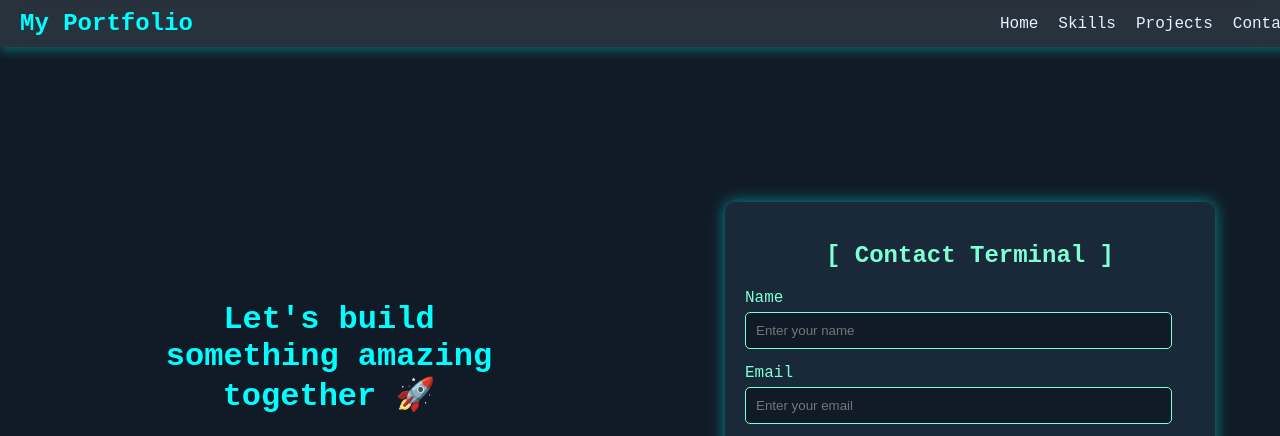
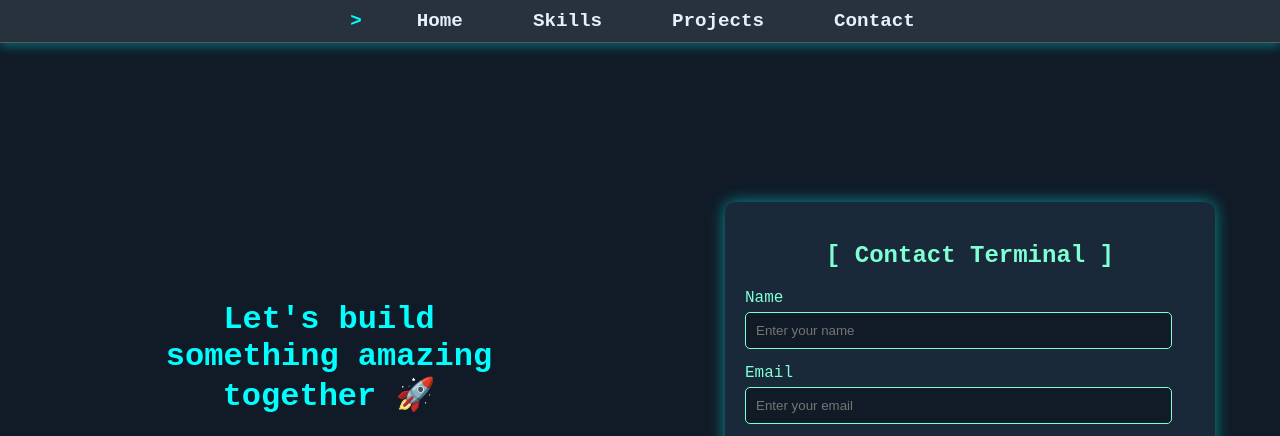
Before and after one commit to Mrunali394/Port, a plain HTML site: page contact.html in a window 1280 px wide. Shown: the top 436 px of the page. Drawn offline with Linux system fonts and the light colour scheme.

Commit message:
Updated CSS and HTML files

```diff
--- a/CSS/about.css
+++ b/CSS/about.css
@@ -12,85 +12,53 @@ body {
 }
 
 /* Glass Navbar */
+
 .glass-navbar {
   position: fixed;
   top: 0;
   left: 0;
   width: 100%;
-  background: rgba(255, 255, 255, 0.1);
-  backdrop-filter: blur(10px);
-  display: flex;
-  justify-content: space-between;
-  align-items: center;
-  padding: 10px 20px;
+  background: rgba(255, 255, 255, 0.1); /* Glass effect */
+  backdrop-filter: blur(10px); /* Blur effect for glassmorphism */
+  box-shadow: 0 4px 10px rgba(0, 255, 255, 0.3); /* Neon glow effect */
+  border-bottom: 1px solid rgba(255, 255, 255, 0.2); /* Subtle border */
   z-index: 1000;
-  box-shadow: 0 4px 10px rgba(0, 255, 255, 0.3);
-}
-
-.logo {
-  font-size: 1.5rem;
-  color: #00ffff;
-  font-weight: bold;
+  padding: 10px 0;
 }
 
 .nav-links {
-
+  display: flex;
+  justify-content: center;
   list-style: none;
-  display: flex;
-  gap: 20px;
+  padding: 0;
   margin: 0;
-  padding: 0;
-
 }
 
+.nav-links li {
+  margin: 0 20px;
+}
 
+.def {
+  font-size: 1.2em;
+  font-weight: bold;
+  color: #00ffff;
+}
 
 .nav-links li a {
   text-decoration: none;
   color: #e6f1ff;
-  font-size: 1em;
-  transition: 0.3s;
+  font-size: 1.2em;
+  font-weight: bold;
+  padding: 10px 15px;
+  border-radius: 20px;
+  transition: background 0.3s, color 0.3s, text-shadow 0.3s;
 }
 
 .nav-links li a:hover {
-  background: rgba(0, 255, 255, 0.2);
-  color: #00ffff;
-  border-radius: 5px;
-  padding: 5px 10px;
-}
-
-/* Hamburger Menu */
-.hamburger {
-
-  font-size: 2rem;
-  color: #00ffff;
-  display: none;
-  cursor: pointer;
-}
-
-/* Responsive Styles */
-@media (max-width: 768px) {
-  .hamburger {
-    display: block;
-  }
-
-  .nav-links {
-    display: none;
-    position: absolute;
-    top: 60px;
-    right: 0;
-    flex-direction: column;
-    background: rgba(255, 255, 255, 0.1);
-    border-radius: 0 0 10px 10px;
-    width: 100%;
-    padding: 10px 0;
-    box-shadow: 0 4px 10px rgba(0, 255, 255, 0.3);
-
-  }
-
-  .nav-links.show {
-    display: flex;
-  }
+  background: rgba(0, 255, 255, 0.2); /* Light glass highlight on hover */
+  color: #00ffff; /* Bright neon effect */
+  text-shadow: 0 0 8px rgba(0, 255, 255, 0.8); /* Glowing text */
+  border: solid 2px aquamarine;
 }
 
 /* About Me Section */
--- a/CSS/blog.css
+++ b/CSS/blog.css
@@ -11,87 +11,54 @@ body {
     min-height: 100vh;
   }
 
+
 .glass-navbar {
   position: fixed;
   top: 0;
   left: 0;
   width: 100%;
-    background: rgba(255, 255, 255, 0.1);
-    backdrop-filter: blur(10px);
-    display: flex;
-    justify-content: space-between;
-    align-items: center;
-    padding: 10px 20px;
+  background: rgba(255, 255, 255, 0.1); /* Glass effect */
+  backdrop-filter: blur(10px); /* Blur effect for glassmorphism */
+  box-shadow: 0 4px 10px rgba(0, 255, 255, 0.3); /* Neon glow effect */
+  border-bottom: 1px solid rgba(255, 255, 255, 0.2); /* Subtle border */
   z-index: 1000;
-    box-shadow: 0 4px 10px rgba(0, 255, 255, 0.3);
-  }
-
-  .logo {
-    font-size: 1.5rem;
-    color: #00ffff;
-    font-weight: bold;
+  padding: 10px 0;
 }
 
 .nav-links {
-
+  display: flex;
+  justify-content: center;
   list-style: none;
-    display: flex;
-    gap: 20px;
+  padding: 0;
   margin: 0;
-    padding: 0;
-
 }
 
+.nav-links li {
+  margin: 0 20px;
+}
 
+.def {
+  font-size: 1.2em;
+  font-weight: bold;
+  color: #00ffff;
+}
 
 .nav-links li a {
   text-decoration: none;
   color: #e6f1ff;
-    font-size: 1em;
-    transition: 0.3s;
+  font-size: 1.2em;
+  font-weight: bold;
+  padding: 10px 15px;
+  border-radius: 20px;
+  transition: background 0.3s, color 0.3s, text-shadow 0.3s;
 }
 
 .nav-links li a:hover {
-    background: rgba(0, 255, 255, 0.2);
-    color: #00ffff;
-    border-radius: 5px;
-    padding: 5px 10px;
+  background: rgba(0, 255, 255, 0.2); /* Light glass highlight on hover */
+  color: #00ffff; /* Bright neon effect */
+  text-shadow: 0 0 8px rgba(0, 255, 255, 0.8); /* Glowing text */
+  border: solid 2px aquamarine;
 }
-
-  /* Hamburger Menu */
-  .hamburger {
-
-    font-size: 2rem;
-    color: #00ffff;
-    display: none;
-    cursor: pointer;
-  }
-
-  /* Responsive Styles */
-  @media (max-width: 768px) {
-    .hamburger {
-      display: block;
-    }
-
-    .nav-links {
-      display: none;
-      position: absolute;
-      top: 60px;
-      right: 0;
-      flex-direction: column;
-      background: rgba(255, 255, 255, 0.1);
-      border-radius: 0 0 10px 10px;
-      width: 100%;
-      padding: 10px 0;
-      box-shadow: 0 4px 10px rgba(0, 255, 255, 0.3);
-
-    }
-
-    .nav-links.show {
-      display: flex;
-    }
-  }
-
 
   /* Blog Page Container */
   .blog-page {
--- a/CSS/contact.css
+++ b/CSS/contact.css
@@ -9,85 +9,53 @@ body, html {
 }
 
 /* Glass Navbar */
+
 .glass-navbar {
   position: fixed;
   top: 0;
   left: 0;
   width: 100%;
-  background: rgba(255, 255, 255, 0.1);
-  backdrop-filter: blur(10px);
-  display: flex;
-  justify-content: space-between;
-  align-items: center;
-  padding: 10px 20px;
+  background: rgba(255, 255, 255, 0.1); /* Glass effect */
+  backdrop-filter: blur(10px); /* Blur effect for glassmorphism */
+  box-shadow: 0 4px 10px rgba(0, 255, 255, 0.3); /* Neon glow effect */
+  border-bottom: 1px solid rgba(255, 255, 255, 0.2); /* Subtle border */
   z-index: 1000;
-  box-shadow: 0 4px 10px rgba(0, 255, 255, 0.3);
-}
-
-.logo {
-  font-size: 1.5rem;
-  color: #00ffff;
-  font-weight: bold;
+  padding: 10px 0;
 }
 
 .nav-links {
-
+  display: flex;
+  justify-content: center;
   list-style: none;
-  display: flex;
-  gap: 20px;
+  padding: 0;
   margin: 0;
-  padding: 0;
-
 }
 
+.nav-links li {
+  margin: 0 20px;
+}
 
+.def {
+  font-size: 1.2em;
+  font-weight: bold;
+  color: #00ffff;
+}
 
 .nav-links li a {
   text-decoration: none;
   color: #e6f1ff;
-  font-size: 1em;
-  transition: 0.3s;
+  font-size: 1.2em;
+  font-weight: bold;
+  padding: 10px 15px;
+  border-radius: 20px;
+  transition: background 0.3s, color 0.3s, text-shadow 0.3s;
 }
 
 .nav-links li a:hover {
-  background: rgba(0, 255, 255, 0.2);
-  color: #00ffff;
-  border-radius: 5px;
-  padding: 5px 10px;
-}
-
-/* Hamburger Menu */
-.hamburger {
-
-  font-size: 2rem;
-  color: #00ffff;
-  display: none;
-  cursor: pointer;
-}
-
-/* Responsive Styles */
-@media (max-width: 768px) {
-  .hamburger {
-    display: block;
-  }
-
-  .nav-links {
-    display: none;
-    position: absolute;
-    top: 60px;
-    right: 0;
-    flex-direction: column;
-    background: rgba(255, 255, 255, 0.1);
-    border-radius: 0 0 10px 10px;
-    width: 100%;
-    padding: 10px 0;
-    box-shadow: 0 4px 10px rgba(0, 255, 255, 0.3);
-
-  }
-
-  .nav-links.show {
-    display: flex;
-  }
+  background: rgba(0, 255, 255, 0.2); /* Light glass highlight on hover */
+  color: #00ffff; /* Bright neon effect */
+  text-shadow: 0 0 8px rgba(0, 255, 255, 0.8); /* Glowing text */
+  border: solid 2px aquamarine;
 }
 
 /* Matrix Effect Background */
--- a/CSS/project.css
+++ b/CSS/project.css
@@ -12,85 +12,53 @@ body {
   }
 
   /* Glass Navbar */
+
 .glass-navbar {
   position: fixed;
   top: 0;
   left: 0;
   width: 100%;
-    background: rgba(255, 255, 255, 0.1);
-    backdrop-filter: blur(10px);
-    display: flex;
-    justify-content: space-between;
-    align-items: center;
-    padding: 10px 20px;
+  background: rgba(255, 255, 255, 0.1); /* Glass effect */
+  backdrop-filter: blur(10px); /* Blur effect for glassmorphism */
+  box-shadow: 0 4px 10px rgba(0, 255, 255, 0.3); /* Neon glow effect */
+  border-bottom: 1px solid rgba(255, 255, 255, 0.2); /* Subtle border */
   z-index: 1000;
-    box-shadow: 0 4px 10px rgba(0, 255, 255, 0.3);
-  }
-
-  .logo {
-    font-size: 1.5rem;
-    color: #00ffff;
-    font-weight: bold;
+  padding: 10px 0;
 }
 
 .nav-links {
-
+  display: flex;
+  justify-content: center;
   list-style: none;
-    display: flex;
-    gap: 20px;
+  padding: 0;
   margin: 0;
-    padding: 0;
-
 }
 
+.nav-links li {
+  margin: 0 20px;
+}
 
+.def {
+  font-size: 1.2em;
+  font-weight: bold;
+  color: #00ffff;
+}
 
 .nav-links li a {
   text-decoration: none;
   color: #e6f1ff;
-    font-size: 1em;
-    transition: 0.3s;
+  font-size: 1.2em;
+  font-weight: bold;
+  padding: 10px 15px;
+  border-radius: 20px;
+  transition: background 0.3s, color 0.3s, text-shadow 0.3s;
 }
 
 .nav-links li a:hover {
-    background: rgba(0, 255, 255, 0.2);
-    color: #00ffff;
-    border-radius: 5px;
-    padding: 5px 10px;
-  }
-
-  /* Hamburger Menu */
-  .hamburger {
-
-    font-size: 2rem;
-    color: #00ffff;
-    display: none;
-    cursor: pointer;
-  }
-
-  /* Responsive Styles */
-  @media (max-width: 768px) {
-    .hamburger {
-      display: block;
-    }
-
-    .nav-links {
-      display: none;
-      position: absolute;
-      top: 60px;
-      right: 0;
-      flex-direction: column;
-      background: rgba(255, 255, 255, 0.1);
-      border-radius: 0 0 10px 10px;
-      width: 100%;
-      padding: 10px 0;
-      box-shadow: 0 4px 10px rgba(0, 255, 255, 0.3);
-
-    }
-
-    .nav-links.show {
-      display: flex;
-    }
+  background: rgba(0, 255, 255, 0.2); /* Light glass highlight on hover */
+  color: #00ffff; /* Bright neon effect */
+  text-shadow: 0 0 8px rgba(0, 255, 255, 0.8); /* Glowing text */
+  border: solid 2px aquamarine;
 }
 
 
--- a/CSS/skills.css
+++ b/CSS/skills.css
@@ -6,85 +6,53 @@ body {
 }
 
 /* Glass Navbar */
+
 .glass-navbar {
   position: fixed;
   top: 0;
   left: 0;
   width: 100%;
-  background: rgba(255, 255, 255, 0.1);
-  backdrop-filter: blur(10px);
-  display: flex;
-  justify-content: space-between;
-  align-items: center;
-  padding: 10px 20px;
+  background: rgba(255, 255, 255, 0.1); /* Glass effect */
+  backdrop-filter: blur(10px); /* Blur effect for glassmorphism */
+  box-shadow: 0 4px 10px rgba(0, 255, 255, 0.3); /* Neon glow effect */
+  border-bottom: 1px solid rgba(255, 255, 255, 0.2); /* Subtle border */
   z-index: 1000;
-  box-shadow: 0 4px 10px rgba(0, 255, 255, 0.3);
-}
-
-.logo {
-  font-size: 1.5rem;
-  color: #00ffff;
-  font-weight: bold;
+  padding: 10px 0;
 }
 
 .nav-links {
-
+  display: flex;
+  justify-content: center;
   list-style: none;
-  display: flex;
-  gap: 20px;
+  padding: 0;
   margin: 0;
-  padding: 0;
-
 }
 
+.nav-links li {
+  margin: 0 20px;
+}
 
+.def {
+  font-size: 1.2em;
+  font-weight: bold;
+  color: #00ffff;
+}
 
 .nav-links li a {
   text-decoration: none;
   color: #e6f1ff;
-  font-size: 1em;
-  transition: 0.3s;
+  font-size: 1.2em;
+  font-weight: bold;
+  padding: 10px 15px;
+  border-radius: 20px;
+  transition: background 0.3s, color 0.3s, text-shadow 0.3s;
 }
 
 .nav-links li a:hover {
-  background: rgba(0, 255, 255, 0.2);
-  color: #00ffff;
-  border-radius: 5px;
-  padding: 5px 10px;
-}
-
-/* Hamburger Menu */
-.hamburger {
-
-  font-size: 2rem;
-  color: #00ffff;
-  display: none;
-  cursor: pointer;
-}
-
-/* Responsive Styles */
-@media (max-width: 768px) {
-  .hamburger {
-    display: block;
-  }
-
-  .nav-links {
-    display: none;
-    position: absolute;
-    top: 60px;
-    right: 0;
-    flex-direction: column;
-    background: rgba(255, 255, 255, 0.1);
-    border-radius: 0 0 10px 10px;
-    width: 100%;
-    padding: 10px 0;
-    box-shadow: 0 4px 10px rgba(0, 255, 255, 0.3);
-
-  }
-
-  .nav-links.show {
-    display: flex;
-  }
+  background: rgba(0, 255, 255, 0.2); /* Light glass highlight on hover */
+  color: #00ffff; /* Bright neon effect */
+  text-shadow: 0 0 8px rgba(0, 255, 255, 0.8); /* Glowing text */
+  border: solid 2px aquamarine;
 }
 
 
--- a/contact.html
+++ b/contact.html
@@ -9,16 +9,16 @@
 </head>
 <body>
   <!-- Glass Navbar -->
+
   <nav class="glass-navbar">
-    <div class="logo">My Portfolio</div>
-    <div class="hamburger" id="hamburger">&#9776;</div>
-    <ul class="nav-links" id="nav-links">
-      <li><a href="index.html">Home</a></li>
-      <li><a href="skills.html">Skills</a></li>
-      <li><a href="projects.html">Projects</a></li>
-      <li><a href="contact.html">Contact</a></li>
+    <ul class="nav-links">
+        <li class="def"> > </li>
+        <li><a href="index.html">Home</a></li>
+        <li><a href="skills.html">Skills</a></li>
+        <li><a href="./projects.html">Projects</a></li>
+        <li><a href="contact.html">Contact</a></li>
     </ul>
-  </nav>
+</nav>
   <canvas id="matrix"></canvas>
   <div class="container">
     <!-- Left Section -->
```
Also changed, not shown: about.html (+9 -9 lines), blog.html (+2 -2 lines), projects.html (+8 -6 lines), skills.html (+7 -7 lines). Lines whose indentation alone changed are shown as unchanged.
